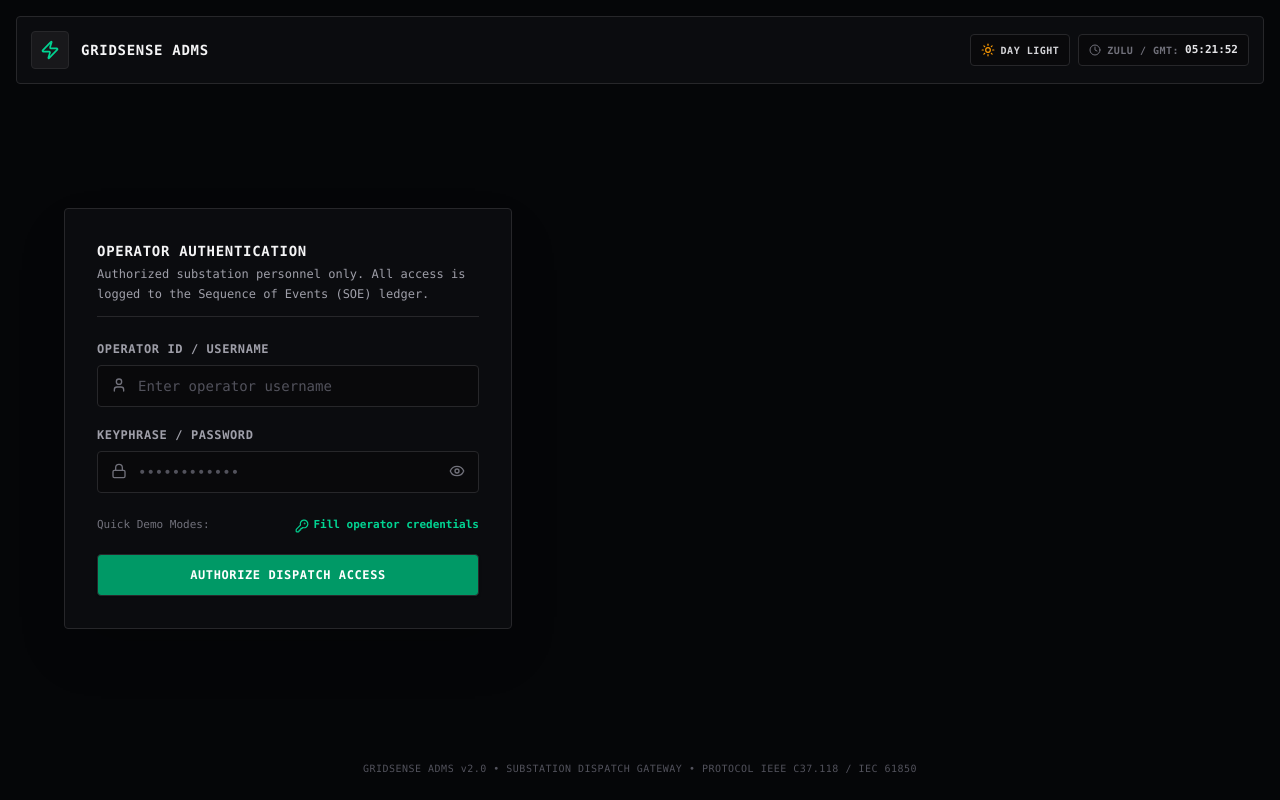
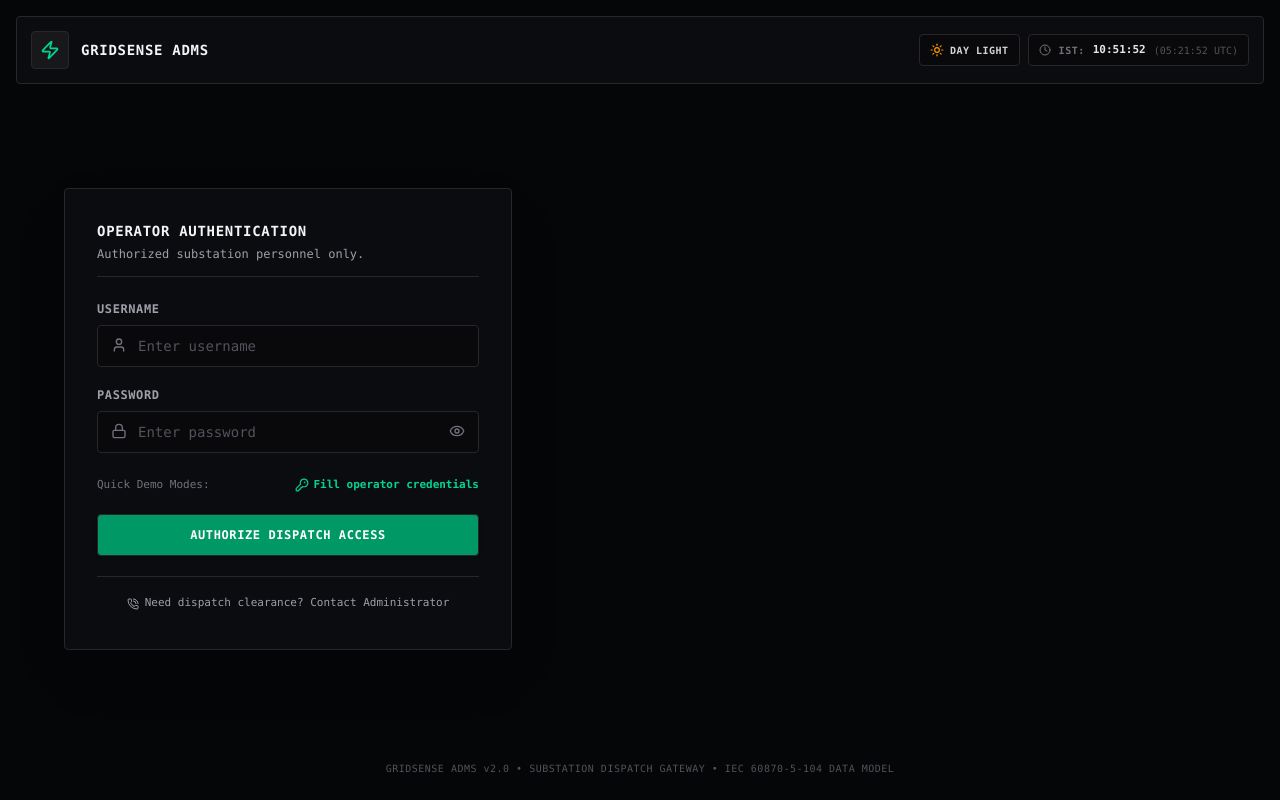
Before and after one commit to a5hil/GridSense, a Next.js app in the folder web-dashboard/: page /login in a window 1280 px wide. Built offline with nearby package versions, Linux system fonts and the light colour scheme.

Commit message:
fix(login): update utility terminology, labels, IST clock, lockout state, and footer protocol

```diff
--- a/web-dashboard/src/app/login/page.tsx
+++ b/web-dashboard/src/app/login/page.tsx
@@ -2,13 +2,22 @@
 
 import React, { useState, useEffect } from "react";
 import { useRouter } from "next/navigation";
-import { Lock, User, Zap, AlertTriangle, Eye, EyeOff, KeyRound, Clock } from "lucide-react";
+import { Lock, User, Zap, AlertTriangle, Eye, EyeOff, KeyRound, Clock, ShieldAlert, PhoneCall, X } from "lucide-react";
 import { ThemeToggle } from "@/components/ui/theme-toggle";
 import { useDashboard } from "@/context/DashboardContext";
 import { HairlineTransmissionGrid } from "@/components/scada/HairlineTransmissionGrid";
 
-// ZULU / GMT 24-hour timestamp formatter for SCADA operator logging
-const ZULU_TIME_FORMATTER = new Intl.DateTimeFormat("en-GB", {
+// Indian Standard Time (IST) 24-hour formatter (primary console timezone)
+const IST_TIME_FORMATTER = new Intl.DateTimeFormat("en-GB", {
+  timeZone: "Asia/Kolkata",
+  hour: "2-digit",
+  minute: "2-digit",
+  second: "2-digit",
+  hourCycle: "h23",
+});
+
+// UTC / Zulu 24-hour formatter (secondary SCADA reference)
+const UTC_TIME_FORMATTER = new Intl.DateTimeFormat("en-GB", {
   timeZone: "UTC",
   hour: "2-digit",
   minute: "2-digit",
@@ -25,16 +34,39 @@ export default function LoginPage() {
   const [isLoading, setIsLoading] = useState(false);
   const [isAuthorized, setIsAuthorized] = useState(false);
   const [errorMsg, setErrorMsg] = useState<string | null>(null);
-  const [zuluTime, setZuluTime] = useState<string>("");
+  const [lockoutSec, setLockoutSec] = useState<number | null>(null);
+  const [showContactModal, setShowContactModal] = useState(false);
+  const [istTime, setIstTime] = useState<string>("");
+  const [utcTime, setUtcTime] = useState<string>("");
 
   useEffect(() => {
-    const updateTime = () => setZuluTime(ZULU_TIME_FORMATTER.format(new Date()));
+    const updateTime = () => {
+      const now = new Date();
+      setIstTime(IST_TIME_FORMATTER.format(now));
+      setUtcTime(UTC_TIME_FORMATTER.format(now));
+    };
     updateTime();
     const interval = setInterval(updateTime, 1000);
     return () => clearInterval(interval);
   }, []);
 
+  // Lockout countdown timer
+  useEffect(() => {
+    if (lockoutSec === null || lockoutSec <= 0) return;
+    const timer = setInterval(() => {
+      setLockoutSec((prev) => {
+        if (prev === null || prev <= 1) {
+          setErrorMsg(null);
+          return null;
+        }
+        return prev - 1;
+      });
+    }, 1000);
+    return () => clearInterval(timer);
+  }, [lockoutSec]);
+
   const handleLogin = async (u = username, p = password) => {
+    if (lockoutSec && lockoutSec > 0) return;
     setIsLoading(true);
     setErrorMsg(null);
 
@@ -46,6 +78,17 @@ export default function LoginPage() {
       });
 
       const data = await res.json();
+
+      // Handle Rate Limiting / Lockout (HTTP 429)
+      if (res.status === 429) {
+        const retryHeader = res.headers.get("Retry-After");
+        const seconds = retryHeader ? parseInt(retryHeader, 10) : 60;
+        setLockoutSec(isNaN(seconds) ? 60 : seconds);
+        setErrorMsg(data.error || "Terminal locked due to excessive authentication attempts.");
+        setIsLoading(false);
+        return;
+      }
+
       if (!res.ok || !data.success) {
         setErrorMsg(data.error || "Authentication failed");
         setIsLoading(false);
@@ -75,10 +118,13 @@ export default function LoginPage() {
   };
 
   const fillDemoCredentials = () => {
+    if (lockoutSec && lockoutSec > 0) return;
     setUsername("operator");
     setPassword("gridsense123");
     setErrorMsg(null);
   };
+
+  const isLocked = lockoutSec !== null && lockoutSec > 0;
 
   return (
     <div className="relative min-h-screen bg-slate-50 dark:bg-[#050608] text-slate-900 dark:text-[#fafafa] flex flex-col justify-between p-3 md:p-4 font-mono select-none transition-colors overflow-hidden">
@@ -102,21 +148,24 @@ export default function LoginPage() {
           {/* SCADA DARK / DAY LIGHT Theme Switcher */}
           <ThemeToggle />
 
-          {/* Real-time ZULU / GMT timestamp tracker */}
+          {/* Real-time IST / UTC timestamp tracker */}
           <div
             suppressHydrationWarning
-            className="h-8 flex items-center gap-1.5 px-2.5 rounded-sm border border-slate-200 dark:border-zinc-800 bg-slate-50/80 dark:bg-zinc-950/80 text-[11px] text-slate-500 dark:text-zinc-400 tabular-nums hidden sm:flex font-mono shadow-2xs"
+            className="h-8 flex items-center gap-2 px-2.5 rounded-sm border border-slate-200 dark:border-zinc-800 bg-slate-50/80 dark:bg-zinc-950/80 text-[11px] text-slate-500 dark:text-zinc-400 tabular-nums hidden sm:flex font-mono shadow-2xs"
           >
             <Clock className="h-3 w-3 text-slate-400 dark:text-zinc-500 shrink-0" />
             <span className="text-[10px] font-bold text-slate-400 dark:text-zinc-500 tracking-wider">
-              ZULU / GMT:
+              IST:
             </span>
-            <span className="text-slate-900 dark:text-zinc-200 font-bold">{zuluTime || "--:--:--"}</span>
+            <span className="text-slate-900 dark:text-zinc-200 font-bold">{istTime || "--:--:--"}</span>
+            <span className="text-[10px] text-slate-400 dark:text-zinc-600 font-medium">
+              ({utcTime || "--:--:--"} UTC)
+            </span>
           </div>
         </div>
       </header>
 
-      {/* 2. CENTER OPERATOR AUTHENTICATION CARD (z-index: 10, protected legibility guardrails) */}
+      {/* 2. CENTER OPERATOR AUTHENTICATION CARD (z-index: 10) */}
       <main className="relative z-10 flex-1 flex items-center justify-center min-[900px]:max-[1500px]:justify-start min-[900px]:max-[1500px]:pl-12 min-[1500px]:justify-center p-4">
         <div id="login-card" className="w-full max-w-md border border-slate-200 dark:border-zinc-800 bg-white/95 dark:bg-[#0c0d10]/95 backdrop-blur-md p-8 rounded-sm shadow-2xl transition-colors">
           <div className="mb-6 pb-3 border-b border-slate-200 dark:border-zinc-800">
@@ -124,11 +173,28 @@ export default function LoginPage() {
               OPERATOR AUTHENTICATION
             </h2>
             <p className="text-xs text-slate-500 dark:text-zinc-400 mt-1 leading-relaxed">
-              Authorized substation personnel only. All access is logged to the Sequence of Events (SOE) ledger.
+              Authorized substation personnel only.
             </p>
           </div>
 
-          {errorMsg && (
+          {/* Lockout notification banner */}
+          {isLocked && (
+            <div className="mb-4 p-3 bg-amber-50 dark:bg-amber-950/80 border border-amber-300 dark:border-amber-700/80 text-amber-800 dark:text-amber-200 text-xs rounded-sm flex items-start gap-2.5">
+              <ShieldAlert className="h-4 w-4 text-amber-600 dark:text-amber-400 shrink-0 mt-0.5" />
+              <div>
+                <div className="font-bold tracking-wider uppercase">TERMINAL ACCESS LOCKED</div>
+                <div className="mt-0.5 text-[11px] leading-relaxed">
+                  Too many failed authentication attempts. Access suspended for security.
+                </div>
+                <div className="mt-1.5 font-bold text-amber-700 dark:text-amber-300 text-[11px]">
+                  Lockout clears in: <span className="tabular-nums font-mono">{lockoutSec}s</span>
+                </div>
+              </div>
+            </div>
+          )}
+
+          {/* Standard error banner */}
+          {errorMsg && !isLocked && (
             <div className="mb-4 p-3 bg-rose-50 dark:bg-rose-950/80 border border-rose-300 dark:border-rose-700/80 text-rose-700 dark:text-rose-200 text-xs rounded-sm flex items-center gap-2">
               <AlertTriangle className="h-4 w-4 text-rose-500 dark:text-rose-400 shrink-0" />
               <span>{errorMsg}</span>
@@ -144,54 +210,72 @@ export default function LoginPage() {
           >
             <div>
               <label className="block text-xs font-semibold text-slate-600 dark:text-zinc-400 uppercase tracking-wider mb-2">
-                OPERATOR ID / USERNAME
+                USERNAME
               </label>
               <div className="relative">
                 <User className="absolute left-3.5 top-3 h-4 w-4 text-slate-400 dark:text-zinc-500" />
                 <input
                   type="text"
                   value={username}
-                  onChange={(e) => setUsername(e.target.value)}
-                  placeholder="Enter operator username"
+                  onChange={(e) => {
+                    setUsername(e.target.value);
+                    if (errorMsg) setErrorMsg(null);
+                  }}
+                  placeholder="Enter username"
                   autoComplete="username"
                   required
-                  className="w-full pl-10 pr-3 py-2.5 bg-slate-50 dark:bg-zinc-950 border border-slate-300 dark:border-zinc-800 focus:border-emerald-500 dark:focus:border-emerald-500 text-sm text-slate-900 dark:text-zinc-100 placeholder:text-slate-400 dark:placeholder:text-zinc-600 rounded-sm font-mono outline-none transition-colors"
+                  disabled={isLoading || isAuthorized || isLocked}
+                  className={`w-full pl-10 pr-3 py-2.5 bg-slate-50 dark:bg-zinc-950 border ${
+                    errorMsg && !isLocked
+                      ? "border-rose-400 dark:border-rose-600/80 focus:border-rose-500"
+                      : "border-slate-300 dark:border-zinc-800 focus:border-emerald-500 dark:focus:border-emerald-500"
+                  } text-sm text-slate-900 dark:text-zinc-100 placeholder:text-slate-400 dark:placeholder:text-zinc-600 rounded-sm font-mono outline-none transition-colors disabled:opacity-50 disabled:cursor-not-allowed`}
                 />
               </div>
             </div>
 
             <div>
               <label className="block text-xs font-semibold text-slate-600 dark:text-zinc-400 uppercase tracking-wider mb-2">
-                KEYPHRASE / PASSWORD
+                Password
               </label>
               <div className="relative">
                 <Lock className="absolute left-3.5 top-3 h-4 w-4 text-slate-400 dark:text-zinc-500" />
                 <input
                   type={showPassword ? "text" : "password"}
                   value={password}
-                  onChange={(e) => setPassword(e.target.value)}
-                  placeholder="••••••••••••"
+                  onChange={(e) => {
+                    setPassword(e.target.value);
+                    if (errorMsg) setErrorMsg(null);
+                  }}
+                  placeholder="Enter password"
                   autoComplete="current-password"
                   required
-                  className="w-full pl-10 pr-10 py-2.5 bg-slate-50 dark:bg-zinc-950 border border-slate-300 dark:border-zinc-800 focus:border-emerald-500 dark:focus:border-emerald-500 text-sm text-slate-900 dark:text-zinc-100 placeholder:text-slate-400 dark:placeholder:text-zinc-600 rounded-sm font-mono outline-none transition-colors"
+                  disabled={isLoading || isAuthorized || isLocked}
+                  className={`w-full pl-10 pr-10 py-2.5 bg-slate-50 dark:bg-zinc-950 border ${
+                    errorMsg && !isLocked
+                      ? "border-rose-400 dark:border-rose-600/80 focus:border-rose-500"
+                      : "border-slate-300 dark:border-zinc-800 focus:border-emerald-500 dark:focus:border-emerald-500"
+                  } text-sm text-slate-900 dark:text-zinc-100 placeholder:text-slate-400 dark:placeholder:text-zinc-600 rounded-sm font-mono outline-none transition-colors disabled:opacity-50 disabled:cursor-not-allowed`}
                 />
                 <button
                   type="button"
+                  disabled={isLoading || isAuthorized || isLocked}
                   onClick={() => setShowPassword(!showPassword)}
-                  className="absolute right-3.5 top-3 text-slate-400 dark:text-zinc-500 hover:text-slate-600 dark:hover:text-zinc-300 transition-colors cursor-pointer"
+                  className="absolute right-3.5 top-3 text-slate-400 dark:text-zinc-500 hover:text-slate-600 dark:hover:text-zinc-300 transition-colors cursor-pointer disabled:opacity-50"
                 >
                   {showPassword ? <EyeOff className="h-4 w-4" /> : <Eye className="h-4 w-4" />}
                 </button>
               </div>
             </div>
 
-            {/* Quick Demo Modes helper and emerald fill trigger */}
+            {/* Quick Demo Modes helper and fill trigger */}
             <div className="flex items-center justify-between text-[11px] pt-1">
               <span className="text-slate-400 dark:text-zinc-500">Quick Demo Modes:</span>
               <button
                 type="button"
+                disabled={isLocked}
                 onClick={fillDemoCredentials}
-                className="flex items-center gap-1 text-emerald-600 dark:text-emerald-400 hover:text-emerald-500 font-bold transition-colors cursor-pointer"
+                className="flex items-center gap-1 text-emerald-600 dark:text-emerald-400 hover:text-emerald-500 font-bold transition-colors cursor-pointer disabled:opacity-40 disabled:cursor-not-allowed"
               >
                 <KeyRound className="h-3.5 w-3.5" />
                 <span>Fill operator credentials</span>
@@ -201,25 +285,88 @@ export default function LoginPage() {
             {/* High-contrast solid green rectangular action button */}
             <button
               type="submit"
-              disabled={isLoading || isAuthorized}
-              className="w-full py-3 px-4 bg-emerald-600 hover:bg-emerald-500 active:bg-emerald-700 disabled:bg-zinc-800 disabled:text-zinc-500 text-white font-bold text-xs tracking-wider uppercase rounded-sm shadow-sm transition-all flex items-center justify-center gap-2 border border-emerald-400/30 cursor-pointer"
+              disabled={isLoading || isAuthorized || isLocked}
+              className="w-full py-3 px-4 bg-emerald-600 hover:bg-emerald-500 active:bg-emerald-700 disabled:bg-zinc-800 disabled:text-zinc-500 text-white font-bold text-xs tracking-wider uppercase rounded-sm shadow-sm transition-all flex items-center justify-center gap-2 border border-emerald-400/30 cursor-pointer disabled:cursor-not-allowed"
             >
               {isLoading || isAuthorized ? (
                 <>
                   <div className="h-3.5 w-3.5 border-2 border-white border-t-transparent rounded-full animate-spin" />
                   <span>AUTHORIZING DISPATCH SESSION...</span>
                 </>
+              ) : isLocked ? (
+                <span>TERMINAL LOCKED ({lockoutSec}s)</span>
               ) : (
                 <span>AUTHORIZE DISPATCH ACCESS</span>
               )}
             </button>
           </form>
+
+          {/* Contact Administrator link */}
+          <div className="mt-5 pt-4 border-t border-slate-200 dark:border-zinc-800 text-center">
+            <button
+              type="button"
+              onClick={() => setShowContactModal(true)}
+              className="text-[11px] text-slate-500 dark:text-zinc-400 hover:text-emerald-600 dark:hover:text-emerald-400 transition-colors cursor-pointer inline-flex items-center gap-1.5"
+            >
+              <PhoneCall className="h-3 w-3" />
+              <span>Need dispatch clearance? Contact Administrator</span>
+            </button>
+          </div>
         </div>
       </main>
 
-      {/* 3. FOOTER LEDGER NOTICE */}
+      {/* 3. CONTACT ADMINISTRATOR MODAL */}
+      {showContactModal && (
+        <div className="fixed inset-0 z-50 flex items-center justify-center bg-black/60 backdrop-blur-xs p-4">
+          <div className="w-full max-w-sm border border-slate-200 dark:border-zinc-800 bg-white dark:bg-[#0c0d10] p-6 rounded-sm shadow-2xl space-y-4 font-mono">
+            <div className="flex items-center justify-between border-b border-slate-200 dark:border-zinc-800 pb-3">
+              <div className="flex items-center gap-2">
+                <ShieldAlert className="h-4 w-4 text-emerald-600 dark:text-emerald-400" />
+                <h3 className="text-xs font-bold uppercase tracking-wider text-slate-900 dark:text-zinc-100">
+                  SUBSTATION DISPATCH SUPPORT
+                </h3>
+              </div>
+              <button
+                type="button"
+                onClick={() => setShowContactModal(false)}
+                className="text-slate-400 hover:text-slate-600 dark:hover:text-zinc-200 transition-colors cursor-pointer"
+              >
+                <X className="h-4 w-4" />
+              </button>
+            </div>
+
+            <div className="text-xs text-slate-600 dark:text-zinc-300 space-y-2.5">
+              <div>
+                <span className="text-[10px] uppercase text-slate-400 dark:text-zinc-500 block">Station:</span>
+                <span className="font-semibold text-slate-900 dark:text-zinc-100">Angamaly 33/11kV Substation</span>
+              </div>
+              <div>
+                <span className="text-[10px] uppercase text-slate-400 dark:text-zinc-500 block">Duty Engineer Desk:</span>
+                <span className="font-semibold text-slate-900 dark:text-zinc-100">Ext. 4410 (Feeder Control Room)</span>
+              </div>
+              <div>
+                <span className="text-[10px] uppercase text-slate-400 dark:text-zinc-500 block">SCADA Admin Email:</span>
+                <span className="font-semibold text-slate-900 dark:text-zinc-100">dispatch@gridsense.internal</span>
+              </div>
+              <div className="pt-2 border-t border-slate-100 dark:border-zinc-800/80 text-[11px] text-slate-400 dark:text-zinc-500 leading-relaxed">
+                If your terminal is rate-limited or your badge ID is unassigned, contact the shift supervisor for SOE authorization.
+              </div>
+            </div>
+
+            <button
+              type="button"
+              onClick={() => setShowContactModal(false)}
+              className="w-full py-2 bg-slate-100 dark:bg-zinc-900 hover:bg-slate-200 dark:hover:bg-zinc-800 text-slate-900 dark:text-zinc-200 text-xs font-bold rounded-sm border border-slate-300 dark:border-zinc-700 transition-colors cursor-pointer"
+            >
+              CLOSE
+            </button>
+          </div>
+        </div>
+      )}
+
+      {/* 4. FOOTER PROTOCOL NOTICE */}
       <footer className="relative z-10 text-center py-2 text-[10px] text-slate-400 dark:text-zinc-600 font-mono tracking-wider">
-        GRIDSENSE ADMS v2.0 • SUBSTATION DISPATCH GATEWAY • PROTOCOL IEEE C37.118 / IEC 61850
+        GRIDSENSE ADMS v2.0 • SUBSTATION DISPATCH GATEWAY • IEC 60870-5-104 DATA MODEL
       </footer>
     </div>
   );
```
